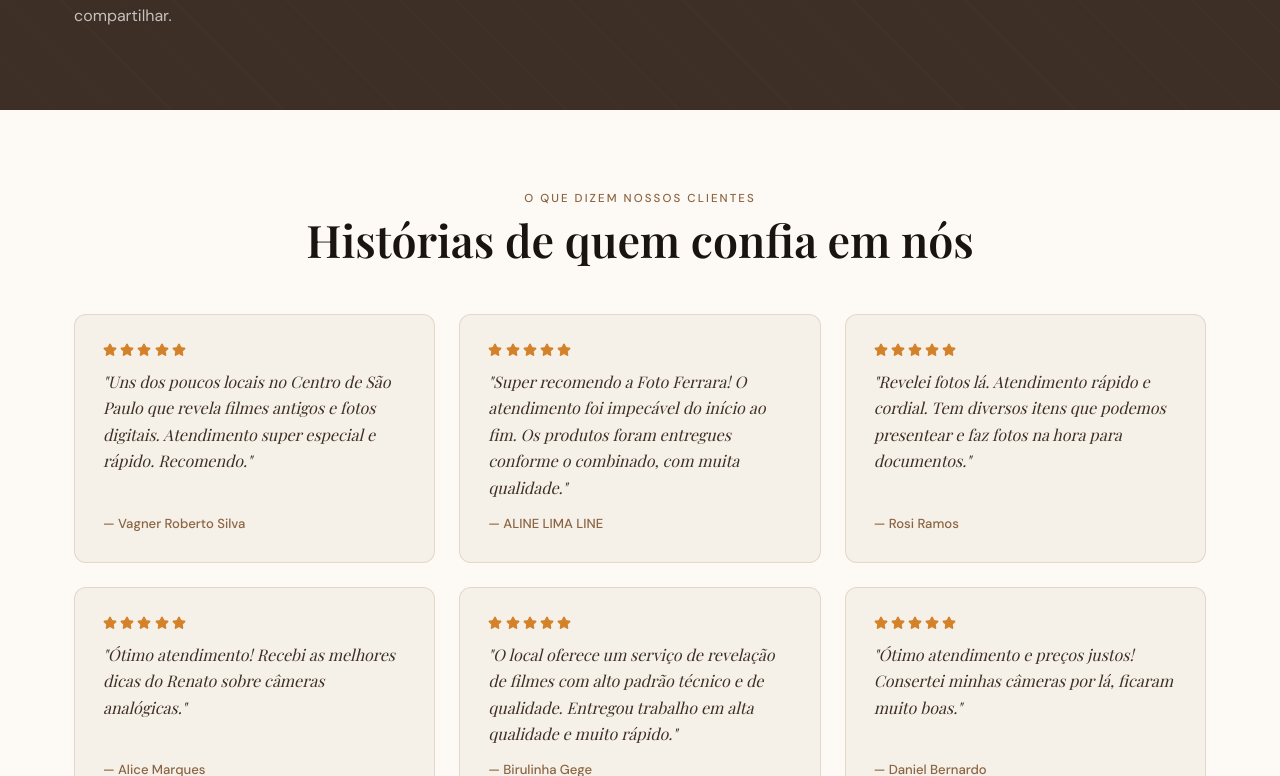
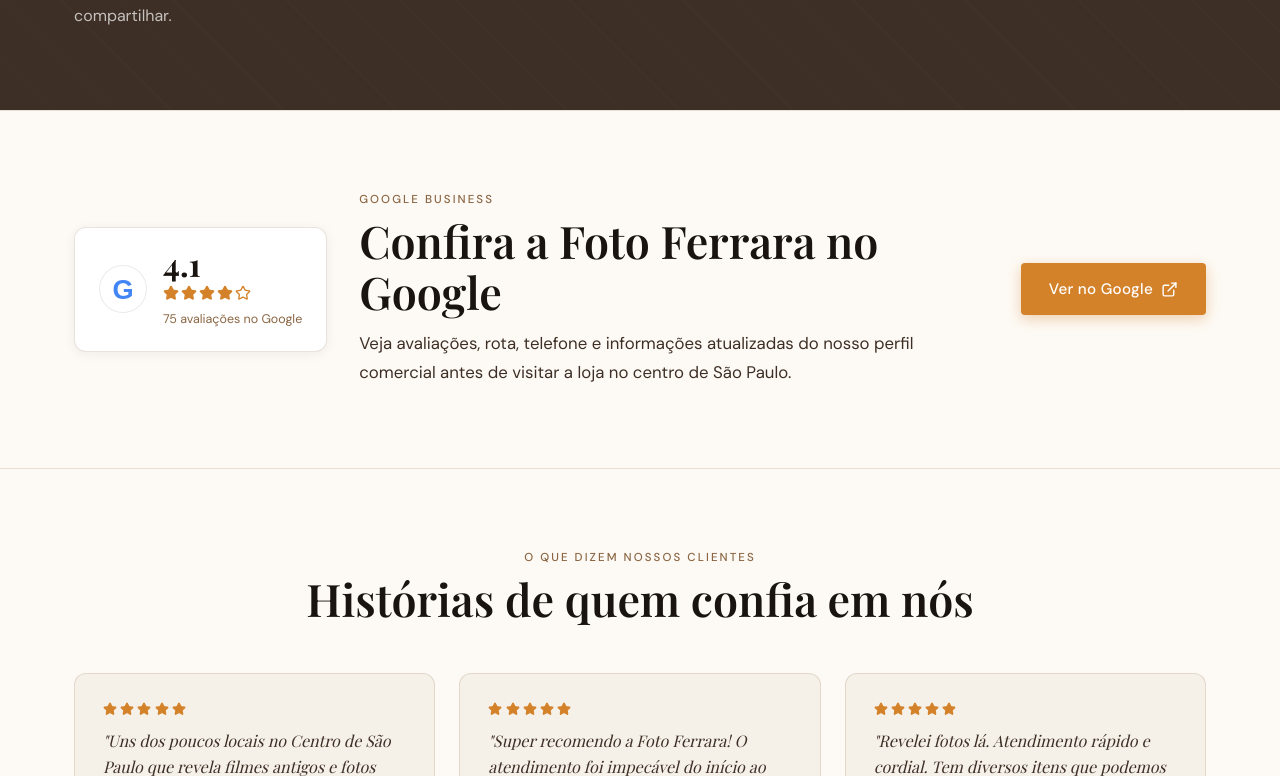
Before and after one commit to erickramossantoser/foto-ferrara-site, a React (Vite) app: page / in a window 1280 px wide. Shown: the part 1684-2460 px from the top of the page. Built offline with nearby package versions, Linux system fonts and the light colour scheme; a web font is replaced by a local one.

Commit message:
feat: adicionando Google Business Instagram e SEO

```diff
--- a/index.html
+++ b/index.html
@@ -12,8 +12,41 @@
     <meta property="og:description" content="Revelação de fotos, filmes analógicos, câmeras, presentes personalizados e produtos fotográficos em São Paulo." />
     <meta property="og:type" content="website" />
     <meta property="og:url" content="https://fotoferrara.com.br" />
+    <meta property="og:image" content="https://fotoferrara.com.br/servicos/revelacao-fotos.webp" />
+    <meta name="twitter:card" content="summary_large_image" />
+    <meta name="theme-color" content="#1A1410" />
+    <link rel="canonical" href="https://fotoferrara.com.br/" />
     <link rel="preconnect" href="https://fonts.googleapis.com" />
     <link rel="preconnect" href="https://fonts.gstatic.com" crossorigin />
+    <script type="application/ld+json">
+      {
+        "@context": "https://schema.org",
+        "@type": "LocalBusiness",
+        "name": "Foto Ferrara",
+        "url": "https://fotoferrara.com.br",
+        "image": "https://fotoferrara.com.br/servicos/revelacao-fotos.webp",
+        "telephone": "+55-11-3258-9351",
+        "foundingDate": "1999",
+        "priceRange": "$$",
+        "address": {
+          "@type": "PostalAddress",
+          "streetAddress": "Rua Dom José de Barros, 65",
+          "addressLocality": "São Paulo",
+          "addressRegion": "SP",
+          "postalCode": "01038-010",
+          "addressCountry": "BR"
+        },
+        "aggregateRating": {
+          "@type": "AggregateRating",
+          "ratingValue": "4.1",
+          "reviewCount": "75"
+        },
+        "sameAs": [
+          "https://www.instagram.com/fotoferrara/",
+          "https://www.google.com/maps/search/?api=1&query=Foto%20Ferrara%20Rua%20Dom%20Jos%C3%A9%20de%20Barros%2065%20Rep%C3%BAblica%20S%C3%A3o%20Paulo"
+        ]
+      }
+    </script>
   </head>
   <body>
     <div id="root"></div>
--- a/src/pages/Contato.css
+++ b/src/pages/Contato.css
@@ -47,6 +47,7 @@
   line-height: 1.55;
 }
 .info-card__action {
+  display: inline-flex;
   font-size: .82rem;
   color: var(--amber);
   font-weight: 500;
@@ -54,6 +55,7 @@
   margin-top: .4rem;
   font-family: inherit;
   transition: color .2s;
+  text-decoration: none;
 }
 .info-card__action:hover { color: var(--amber-dark); }
 
--- a/src/pages/Home.css
+++ b/src/pages/Home.css
@@ -261,6 +261,71 @@
   flex-shrink: 0;
 }
 
+/* ── Google Business ──────────────────────────────────────── */
+.google-business {
+  background: var(--warm-white);
+  border-top: 1px solid var(--border);
+  border-bottom: 1px solid var(--border);
+}
+
+.google-business__inner {
+  display: grid;
+  grid-template-columns: auto 1fr auto;
+  align-items: center;
+  gap: 2rem;
+}
+
+.google-business__score {
+  background: #fff;
+  border: 1px solid var(--border);
+  border-radius: var(--radius-lg);
+  padding: 1.25rem 1.5rem;
+  display: flex;
+  align-items: center;
+  gap: 1rem;
+  min-width: 220px;
+  box-shadow: var(--shadow-sm);
+}
+
+.google-business__logo {
+  width: 48px;
+  height: 48px;
+  border-radius: 50%;
+  display: grid;
+  place-items: center;
+  font: 700 1.7rem/1 Arial, sans-serif;
+  color: #4285F4;
+  background: #fff;
+  border: 1px solid rgba(0,0,0,.08);
+}
+
+.google-business__score strong {
+  display: block;
+  font-family: var(--font-display);
+  font-size: 2rem;
+  color: var(--ink);
+  line-height: 1;
+}
+
+.google-business__stars {
+  display: flex;
+  gap: .12rem;
+  margin: .35rem 0 .25rem;
+}
+
+.google-business__score span:last-child {
+  font-size: .78rem;
+  color: var(--sepia);
+}
+
+.google-business__content .section-title {
+  margin: .35rem 0 .7rem;
+}
+
+.google-business__btn {
+  white-space: nowrap;
+}
+
 /* ── Depoimentos ──────────────────────────────────────────── */
 .depoimentos__grid {
   display: grid;
@@ -292,6 +357,69 @@
   font-weight: 500;
 }
 
+/* ── Instagram ────────────────────────────────────────────── */
+.instagram-feed {
+  background: var(--warm-white);
+  border-top: 1px solid var(--border);
+}
+
+.instagram-feed__grid {
+  display: grid;
+  grid-template-columns: repeat(3, 1fr);
+  gap: 1.25rem;
+}
+
+.instagram-card {
+  aspect-ratio: 1 / 1;
+  border-radius: var(--radius-lg);
+  overflow: hidden;
+  position: relative;
+  display: block;
+  color: #fff;
+  background: var(--ink);
+  box-shadow: var(--shadow-sm);
+}
+
+.instagram-card img {
+  width: 100%;
+  height: 100%;
+  object-fit: cover;
+  transition: transform .45s ease;
+}
+
+.instagram-card:hover img {
+  transform: scale(1.05);
+}
+
+.instagram-card__overlay {
+  position: absolute;
+  inset: auto 0 0;
+  padding: 1.25rem;
+  background: linear-gradient(to top, rgba(0,0,0,.72), rgba(0,0,0,0));
+}
+
+.instagram-card__overlay span {
+  display: inline-flex;
+  font-size: .7rem;
+  letter-spacing: .1em;
+  text-transform: uppercase;
+  color: var(--sepia-light);
+  margin-bottom: .45rem;
+}
+
+.instagram-card__overlay p {
+  font-family: var(--font-display);
+  font-size: 1rem;
+  line-height: 1.45;
+  max-width: 28ch;
+}
+
+.instagram-feed__action {
+  display: flex;
+  justify-content: center;
+  margin-top: 2rem;
+}
+
 /* ── CTA Final ──────────────────────────────────────────── */
 .cta-section {
   background: var(--cream);
@@ -315,9 +443,12 @@
 /* ── Responsive ──────────────────────────────────────────── */
 @media (max-width: 1024px) {
   .destaques__grid { grid-template-columns: repeat(2, 1fr); }
+  .google-business__inner { grid-template-columns: 1fr; }
+  .google-business__btn { justify-self: start; }
 }
 @media (max-width: 768px) {
   .depoimentos__grid { grid-template-columns: 1fr; }
+  .instagram-feed__grid { grid-template-columns: 1fr; }
   .hero__scroll { display: none; }
   .analog-banner__actions { width: 100%; }
   .analog-banner__actions .btn { text-align: center; justify-content: center; }
@@ -325,4 +456,5 @@
 @media (max-width: 560px) {
   .destaques__grid { grid-template-columns: 1fr; }
   .hero__stats { gap: 1.5rem; }
+  .google-business__score { align-items: flex-start; min-width: 0; }
 }
--- a/src/pages/Home.jsx
+++ b/src/pages/Home.jsx
@@ -1,7 +1,27 @@
 import { Link } from 'react-router-dom';
-import { MessageCircle, ChevronRight, Aperture, Film, Camera, Gift, Star, ArrowRight } from 'lucide-react';
+import { MessageCircle, ChevronRight, Aperture, Film, Camera, Gift, Star, ArrowRight, ExternalLink } from 'lucide-react';
 import { openWhatsApp } from '../hooks/useWhatsApp';
 import './Home.css';
+
+const googleBusinessUrl = 'https://www.google.com/maps/search/?api=1&query=Foto%20Ferrara%20Rua%20Dom%20Jos%C3%A9%20de%20Barros%2065%20Rep%C3%BAblica%20S%C3%A3o%20Paulo';
+const instagramUrl = 'https://www.instagram.com/fotoferrara/';
+
+function InstagramIcon({ size = 18 }) {
+  return (
+    <svg
+      width={size}
+      height={size}
+      viewBox="0 0 24 24"
+      fill="none"
+      aria-hidden="true"
+      focusable="false"
+    >
+      <rect x="3" y="3" width="18" height="18" rx="5" stroke="currentColor" strokeWidth="1.8" />
+      <circle cx="12" cy="12" r="4" stroke="currentColor" strokeWidth="1.8" />
+      <circle cx="17.25" cy="6.75" r="1.2" fill="currentColor" />
+    </svg>
+  );
+}
 
 const destaques = [
   {
@@ -64,6 +84,24 @@
     nome: 'Daniel Bernardo',
     texto: 'Ótimo atendimento e preços justos! Consertei minhas câmeras por lá, ficaram muito boas.',
     nota: 5,
+  },
+];
+
+const instagramPosts = [
+  {
+    imagem: '/servicos/revelacao-fotos.webp',
+    tag: 'Revelação',
+    texto: 'Fotos impressas com acabamento profissional para guardar, presentear e reviver.',
+  },
+  {
+    imagem: '/servicos/revelacao-filmes.webp',
+    tag: 'Filme 35mm',
+    texto: 'Revelação de filmes analógicos com digitalização para compartilhar seus cliques.',
+  },
+  {
+    imagem: '/servicos/produtos-presentes.webp',
+    tag: 'Presentes',
+    texto: 'Álbuns, porta-retratos, canecas e produtos fotográficos para ocasiões especiais.',
   },
 ];
 
@@ -176,6 +214,41 @@
         </div>
       </section>
 
+      {/* Google Business */}
+      <section className="section google-business">
+        <div className="container google-business__inner">
+          <div className="google-business__score" aria-label="Avaliação 4.1 no Google">
+            <span className="google-business__logo">G</span>
+            <div>
+              <strong>4.1</strong>
+              <div className="google-business__stars">
+                {Array.from({ length: 5 }).map((_, i) => (
+                  <Star key={i} size={16} fill={i < 4 ? 'var(--amber)' : 'none'} color="var(--amber)" />
+                ))}
+              </div>
+              <span>75 avaliações no Google</span>
+            </div>
+          </div>
+          <div className="google-business__content">
+            <p className="section-label">Google Business</p>
+            <h2 className="section-title">Confira a Foto Ferrara no Google</h2>
+            <p className="section-body">
+              Veja avaliações, rota, telefone e informações atualizadas do nosso perfil comercial
+              antes de visitar a loja no centro de São Paulo.
+            </p>
+          </div>
+          <a
+            className="btn btn-primary google-business__btn"
+            href={googleBusinessUrl}
+            target="_blank"
+            rel="noreferrer"
+          >
+            Ver no Google
+            <ExternalLink size={17} />
+          </a>
+        </div>
+      </section>
+
       {/* ── Depoimentos ──────────────────────────────────── */}
       <section className="section">
         <div className="container">
@@ -195,6 +268,44 @@
                 <p className="depoimento-card__nome">— {d.nome}</p>
               </div>
             ))}
+          </div>
+        </div>
+      </section>
+
+      {/* Instagram */}
+      <section className="section instagram-feed">
+        <div className="container">
+          <div className="section-header centered">
+            <p className="section-label">Instagram</p>
+            <h2 className="section-title">Acompanhe a Foto Ferrara</h2>
+            <p className="section-body">
+              Veja novidades, produtos e bastidores da loja pelo nosso perfil oficial.
+            </p>
+          </div>
+
+          <div className="instagram-feed__grid">
+            {instagramPosts.map((post) => (
+              <a
+                key={post.tag}
+                className="instagram-card"
+                href={instagramUrl}
+                target="_blank"
+                rel="noreferrer"
+              >
+                <img src={post.imagem} alt="" loading="lazy" />
+                <div className="instagram-card__overlay">
+                  <span>{post.tag}</span>
+                  <p>{post.texto}</p>
+                </div>
+              </a>
+            ))}
+          </div>
+
+          <div className="instagram-feed__action">
+            <a className="btn btn-outline" href={instagramUrl} target="_blank" rel="noreferrer">
+              <InstagramIcon size={18} />
+              Ver @fotoferrara
+            </a>
           </div>
         </div>
       </section>
```
Also changed, not shown: src/pages/Contato.jsx (+31 -2 lines).
